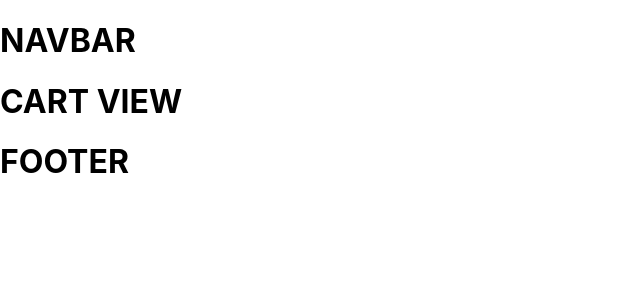
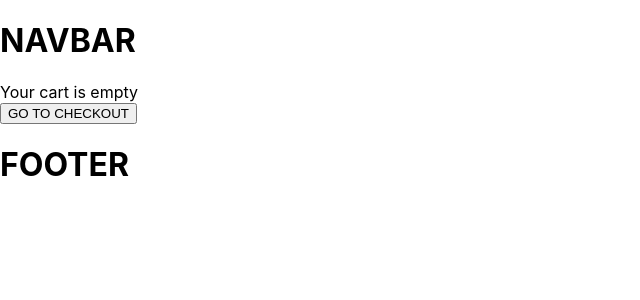
Before and after one commit to paulzay/ideal-store, a React (Create React App) app: page /cart in a window 1280 px wide. Shown: the top 300 px of the page, without its empty margins (0-640 px from the left). Built offline with nearby package versions, Linux system fonts and the light colour scheme.

Commit message:
cartView and provider for context API

```diff
--- a/package.json
+++ b/package.json
@@ -6,6 +6,7 @@
     "@testing-library/jest-dom": "^4.2.4",
     "@testing-library/react": "^9.3.2",
     "@testing-library/user-event": "^7.1.2",
+    "node-sass": "^4.14.1",
     "react": "^16.13.1",
     "react-dom": "^16.13.1",
     "react-router-dom": "^5.2.0",
--- /dev/null
+++ b/src/components/cartView/CartData.styles.scss
@@ -0,0 +1,23 @@
+.cart-item {
+    width: 100%;
+    display: flex;
+    height: 80px;
+    margin-bottom: 15px;
+
+    img {
+      width: 30%;
+    }
+
+    .item-details {
+      width: 70%;
+      display: flex;
+      flex-direction: column;
+      align-items: flex-start;
+      justify-content: center;
+      padding: 10px 20px;
+
+      .name {
+        font-size: 16px;
+      }
+    }
+  }
--- a/src/components/cartView/CartView.js
+++ b/src/components/cartView/CartView.js
@@ -1,13 +1,36 @@
-import React, { Component } from "react";
+import React, { useContext } from "react";
+import { withRouter } from 'react-router-dom';
+import { CartContext } from '../../providers/cart/cart.provider';
 
-class CartView extends Component {
-  render() {
+import CartData from './CartData';
+
+
+const CartView = ({history}) =>  {
+  const { cartItems, toggleHidden } = useContext(CartContext);
+
+
     return (
-      <div>
-        <h1>CART VIEW</h1>
+      <div className='cart-dropdown'>
+        <div className='cart-items'>
+        {cartItems.length ? (
+          cartItems.map(cartItem => (
+            <CartData key={cartItem.id} item={cartItem} />
+          ))
+        ) : (
+          <span className='empty-message'>Your cart is empty</span>
+        )}
+      </div>
+      <button
+        onClick={() => {
+          history.push('/checkout');
+          toggleHidden();
+        }}
+      >
+        GO TO CHECKOUT
+      </button>
       </div>
     );
-  }
+
 }
 
-export default CartView;
+export default withRouter(CartView);
--- /dev/null
+++ b/src/components/cartView/CartView.styles.scss
@@ -0,0 +1,29 @@
+.cart-dropdown {
+    position: absolute;
+    width: 240px;
+    height: 340px;
+    display: flex;
+    flex-direction: column;
+    padding: 20px;
+    border: 1px solid black;
+    background-color: white;
+    top: 90px;
+    right: 40px;
+    z-index: 5;
+
+    .empty-message {
+      font-size: 18px;
+      margin: 50px auto;
+    }
+
+    .cart-items {
+      height: 240px;
+      display: flex;
+      flex-direction: column;
+      overflow: scroll;
+    }
+
+    button {
+      margin-top: auto;
+    }
+  }
--- a/src/components/cartView/cartData.js
+++ b/src/components/cartView/cartData.js
@@ -1,3 +1,20 @@
-let cartData = [];
 
-export default cartData;
+import React from 'react';
+
+import './CartData.styles.scss';
+
+
+const CartData = ({ item: { imageUrl, price, name, quantity } }) => (
+  <div className='cart-item'>
+    <img src={imageUrl} alt='item' />
+    <div className='item-details'>
+      <span className='name'>{name}</span>
+      <span className='price'>
+        {quantity} x ${price}
+      </span>
+    </div>
+  </div>
+);
+
+
+export default CartData;
--- /dev/null
+++ b/src/providers/cart/cart.provider.js
@@ -0,0 +1,50 @@
+import React, { createContext, useState, useEffect } from 'react';
+
+import {
+  addItemToCart,
+  getCartItemsCount,
+  removeItemFromCart,
+  filterItemFromCart
+} from './cart.utils';
+
+export const CartContext = createContext({
+  hidden: true,
+  toggleHidden: () => {},
+  cartItems: [],
+  addItem: () => {},
+  removeItem: () => {},
+  clearItemFromCart: () => {},
+  cartItemsCount: 0
+});
+
+const CartProvider = ({ children }) => {
+  const [hidden, setHidden] = useState(true);
+  const [cartItems, setCartItems] = useState([]);
+  const [cartItemsCount, setCartItemsCount] = useState(0);
+
+  const addItem = item => setCartItems(addItemToCart(cartItems, item));
+  const removeItem = item => setCartItems(removeItemFromCart(cartItems, item));
+  const clearItemFromCart = item => setCartItems(filterItemFromCart(item));
+  const toggleHidden = () => setHidden(!hidden);
+  useEffect(() => {
+    setCartItemsCount(getCartItemsCount(cartItems));
+  }, [cartItems]);
+
+  return (
+    <CartContext.Provider
+      value={{
+        hidden,
+        toggleHidden,
+        cartItems,
+        addItem,
+        removeItem,
+        clearItemFromCart,
+        cartItemsCount
+      }}
+    >
+      {children}
+    </CartContext.Provider>
+  );
+};
+
+export default CartProvider;
--- /dev/null
+++ b/src/providers/cart/cart.utils.js
@@ -0,0 +1,40 @@
+export const addItemToCart = (cartItems, cartItemToAdd) => {
+    const existingCartItem = cartItems.find(
+      cartItem => cartItem.id === cartItemToAdd.id
+    );
+
+    if (existingCartItem) {
+      return cartItems.map(cartItem =>
+        cartItem.id === cartItemToAdd.id
+          ? { ...cartItem, quantity: cartItem.quantity + 1 }
+          : cartItem
+      );
+    }
+
+    return [...cartItems, { ...cartItemToAdd, quantity: 1 }];
+  };
+
+  export const removeItemFromCart = (cartItems, cartItemToRemove) => {
+    const existingCartItem = cartItems.find(
+      cartItem => cartItem.id === cartItemToRemove.id
+    );
+
+    if (existingCartItem.quantity === 1) {
+      return cartItems.filter(cartItem => cartItem.id !== cartItemToRemove.id);
+    }
+
+    return cartItems.map(cartItem =>
+      cartItem.id === cartItemToRemove.id
+        ? { ...cartItem, quantity: cartItem.quantity - 1 }
+        : cartItem
+    );
+  };
+
+  export const filterItemFromCart = (cartItems, item) =>
+    cartItems.filter(cartItem => cartItem.id !== item.id);
+
+  export const getCartItemsCount = cartItems =>
+    cartItems.reduce(
+      (accumalatedQuantity, cartItem) => accumalatedQuantity + cartItem.quantity,
+      0
+    );
```
Also changed, not shown: 2 other files (tests, documents, lock files or other folders).
